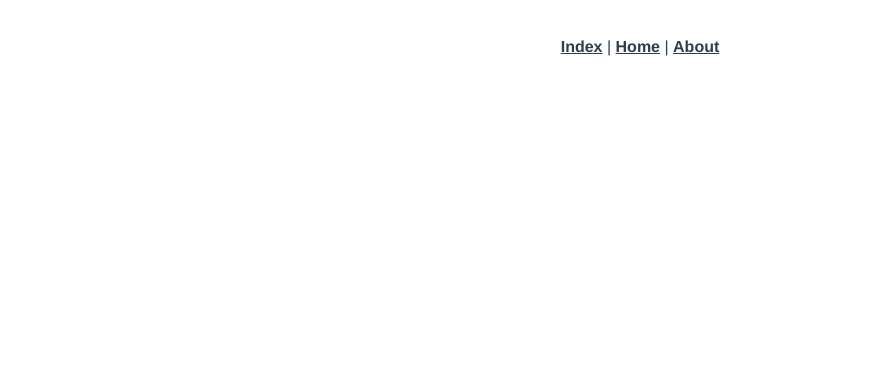
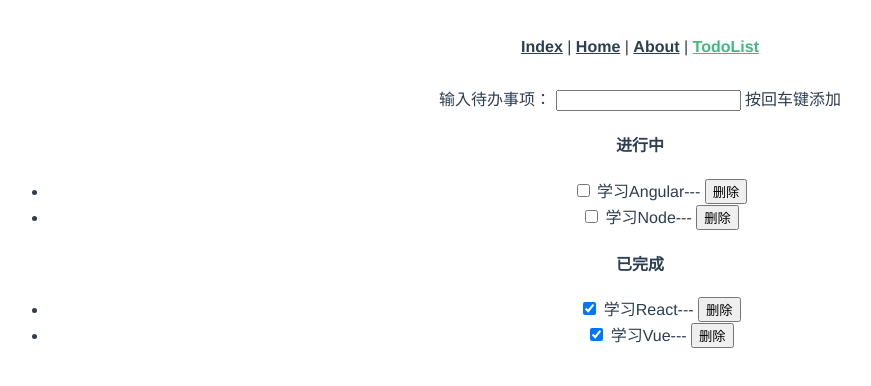
Before and after one commit to lt00lt00lt/vue-demo, a Vue app: page /TodoList in a window 1280 px wide. Shown: the top 386 px of the page, without its empty margins (0-871 px from the left). Built offline with nearby package versions, Linux system fonts and the light colour scheme.

Commit message:
'完成TodoList页面功能，完成新闻列表及新闻详情页面功能，完成基本Demo'

```diff
--- a/src/App.vue
+++ b/src/App.vue
@@ -3,7 +3,8 @@
     <div id="nav">
       <router-link to="/">Index</router-link> |
       <router-link to="/home">Home</router-link> |
-      <router-link to="/about">About</router-link>
+      <router-link to="/about">About</router-link> |
+      <router-link to="/TodoList">TodoList</router-link>
     </div>
     <router-view />
   </div>
--- /dev/null
+++ b/src/components/Content/index.vue
@@ -0,0 +1,44 @@
+<template>
+  <div>
+    <h4>{{list.title}}</h4>
+    <div v-html="list.content"></div>
+  </div>
+</template>
+
+<script>
+import Axios from "axios";
+/**
+ * 新闻详情组件
+ * @author LongTeng 2019-12-03
+ */
+export default {
+  name: "Content",
+  data() {
+    return {
+      list: []
+    };
+  },
+  methods: {
+    getData(aid) {
+      let api = `http://www.phonegap100.com/appapi.php?a=getPortalArticle&aid=${aid}`;
+      Axios.get(api)
+        .then(res => {
+          this.list = res.data.result[0];
+          console.log(res);
+        })
+        .catch(e => {
+          console.log(e);
+        });
+    }
+  },
+  mounted() {
+    //获取动态路由传值
+    let aid = this.$route.params.aid;
+    //调用请求数据的方法
+    this.getData(aid);
+  }
+};
+</script>
+
+<style lang="less" scoped>
+</style>
--- a/src/components/HelloWorld/HelloWorld.vue
+++ /dev/null
@@ -1,28 +0,0 @@
-<template>
-  <div>
-    <h2>Hello {{msg}} !</h2>
-    <button @click="getData()">获取数据</button>
-  </div>
-</template>
-
-<script>
-import axios from "axios";
-export default {
-  name: "HelloWorld",
-  props: ["msg"],
-  methods: {
-    getData() {
-      axios({
-        url: "api/seniorFind/duty?pageNum=1&pageSize=3",
-        method: "POST"
-      }).then(res => {
-        console.log(res);
-      });
-    }
-  }
-};
-</script>
-
-<style scoped lang="less">
-@import "HelloWorld";
-</style>
--- /dev/null
+++ b/src/components/News/index.vue
@@ -0,0 +1,47 @@
+<template>
+  <div>
+    <h2>新闻列表</h2>
+    <ul>
+      <li v-for="(item,index) in list" :key="index">
+        <router-link :to="'/content/'+item.aid">{{index}} --- {{item.title}}</router-link>
+      </li>
+    </ul>
+  </div>
+</template>
+
+<script>
+//引入Axios用于交互数据
+import Axios from "axios";
+/**
+ * 新闻列表组件
+ * @author LongTeng 2019-12-03
+ */
+export default {
+  name: "News",
+  data() {
+    return {
+      list: []
+    };
+  },
+  methods: {
+    getData() {
+      let api =
+        "http://www.phonegap100.com/appapi.php?a=getPortalList&catid=20&page=1";
+      Axios.get(api)
+        .then(res => {
+          this.list = res.data.result;
+        })
+        .catch(e => {
+          console.log(e);
+        });
+    }
+  },
+  mounted() {
+    this.getData();
+  }
+};
+</script>
+
+<style scoped lang="less">
+@import "index";
+</style>
--- /dev/null
+++ b/src/model/storage.js
@@ -0,0 +1,15 @@
+/**
+ * 模块化封装localStorage方法
+ */
+let storage = {
+    set(key, value) {
+        localStorage.setItem(key, JSON.stringify(value));
+    },
+    get(key) {
+        return JSON.parse(localStorage.getItem(key));
+    },
+    remove(key) {
+        localStorage.removeItem(key);
+    }
+}
+export default storage;
--- a/src/router/index.js
+++ b/src/router/index.js
@@ -2,6 +2,8 @@ import Vue from "vue";
 import VueRouter from "vue-router";
 import Home from "../views/Home.vue";
 import Index from "../views/Index.vue";
+import TodoList from "../views/TodoList.vue";
+import Content from "../components/Content"
 
 Vue.use(VueRouter);
 
@@ -24,7 +26,17 @@ const routes = [
     // which is lazy-loaded when the route is visited.
     component: () =>
       import(/* webpackChunkName: "about" */ "../views/About.vue")
-  }
+  },
+  {
+    path: "/TodoList",
+    name: "TodoList",
+    component: TodoList
+  },
+  {
+    path: "/content/:aid",
+    name: "Content",
+    component: Content
+  },
 ];
 
 const router = new VueRouter({
--- a/src/views/Home.vue
+++ b/src/views/Home.vue
@@ -1,18 +1,17 @@
 <template>
   <div class="home">
-    <img alt="Vue logo" src="../assets/logo.png" />
-    <HelloWorld msg="Vue" />
+    <News/>
   </div>
 </template>
 
 <script>
 // @ is an alias to /src
-import HelloWorld from "@/components/HelloWorld/HelloWorld";
+import News from "@/components/News";
 
 export default {
   name: "home",
   components: {
-    HelloWorld
+    News
   }
 };
 </script>
--- /dev/null
+++ b/src/views/TodoList.vue
@@ -0,0 +1,85 @@
+<template>
+  <div>
+    输入待办事项：
+    <input type="text" @keyup="addItem($event)" v-model="inputTitle" />
+    按回车键添加
+    <div>
+      <h4>进行中</h4>
+      <ul>
+        <li v-for="(item,index) in list" :key="item.title" v-show="!item.checked">
+          <input type="checkbox" v-model="item.checked" @change="saveList()" />
+          {{item.title}}---
+          <button @click="removeItem(index)">删除</button>
+        </li>
+      </ul>
+    </div>
+    <div>
+      <h4>已完成</h4>
+      <ul>
+        <li v-for="(item,index) in list" :key="item.title" v-show="item.checked">
+          <input type="checkbox" v-model="item.checked" @change="saveList()" />
+          {{item.title}}---
+          <button @click="removeItem(index)">删除</button>
+        </li>
+      </ul>
+    </div>
+  </div>
+</template>
+
+<script>
+/**
+ * TodoList待办事项Demo
+ * @author LongTeng 2019-12-03
+ */
+import storage from "../model/storage";
+
+export default {
+  name: "TodoList",
+
+  data() {
+    return {
+      //输入框中输入的内容
+      inputTitle: "",
+      //默认显示的列表
+      list: [
+        { title: "学习React", checked: true },
+        { title: "学习Vue", checked: true },
+        { title: "学习Angular", checked: false },
+        { title: "学习Node", checked: false }
+      ]
+    };
+  },
+
+  methods: {
+    //删除列表中元素方法
+    removeItem(index) {
+      this.list.splice(index, 1);
+      storage.set("list", this.list);
+    },
+
+    //在列表中添加元素方法，在输入框中按下回车键时，将绑定的输入框中的内容添加到列表中，并清空输入框
+    addItem(e) {
+      if (e.keyCode == 13) {
+        this.list.push({ title: this.inputTitle, checked: false });
+        this.inputTitle = "";
+        storage.set("list", this.list);
+      }
+    },
+
+    //当点击checkbox改变时保存数据
+    saveList() {
+      storage.set("list", this.list);
+    }
+  },
+  mounted() {
+    //页面刷新就会加载
+    let list = storage.get("list");
+    if (list) {
+      this.list = list;
+    }
+  }
+};
+</script>
+
+<style lang="less" scoped>
+</style>
```
Also changed, not shown: .eslintrc.js, src/components/Content/index.less (added), src/components/News/index.less (renamed from src/components/HelloWorld/HelloWorld.less).
